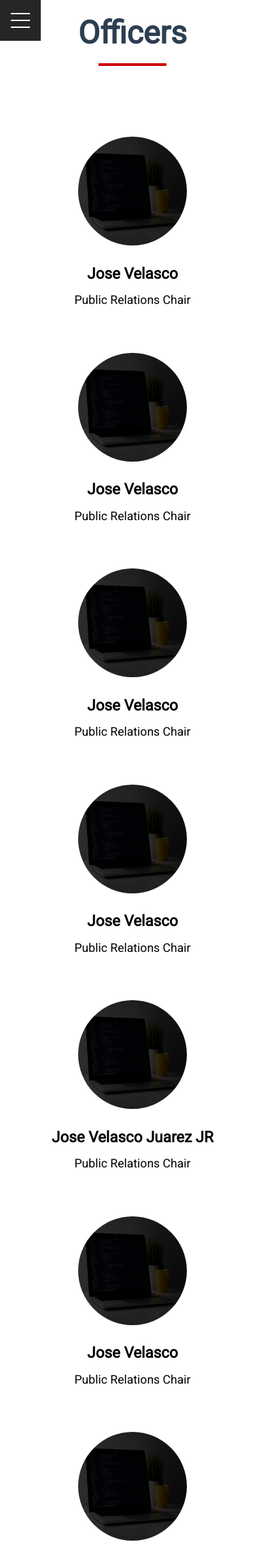
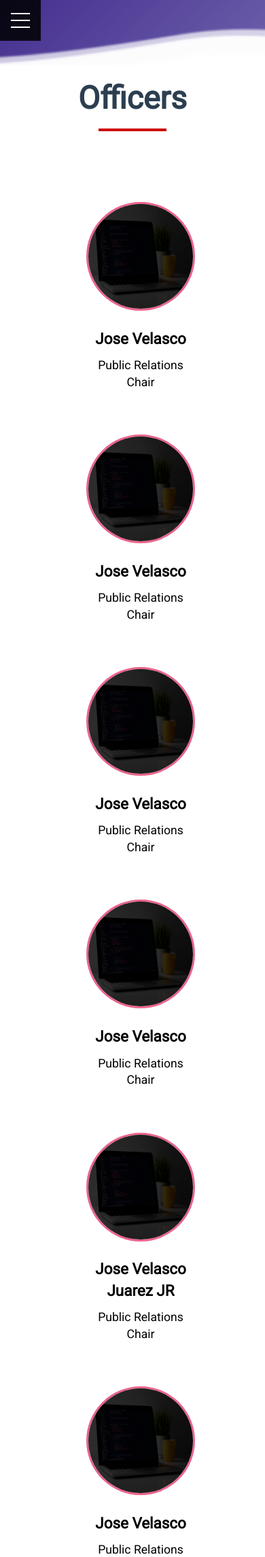
Before and after one commit to Jose-Velasco/cs-club-django, a Django app: page /meettheofficers/ in a window 390 px wide. Shown: the top 2290 px of the page at 68% size. Run offline with Django 3.2, Linux system fonts and the light colour scheme; some libraries are stand-ins or nearby versions.

Commit message:
redsignd meet the officers page
added some media queries

```diff
--- a/Projects/static/projects/css/meettheofficershtml.css
+++ b/Projects/static/projects/css/meettheofficershtml.css
@@ -1,6 +1,96 @@
+html {
+    overflow: hidden;
+}
+
 .officerHeadingContainer {
     text-align: center;
     margin-top: 1rem;
+}
+
+/* wave header design top and bottom */
+.wave-top {
+	width: 100%;
+    height: 6em;
+	background: linear-gradient(135deg, rgba(49,24,131,0.9) 0%, rgba(72,56,149,0.8) 100%);
+	background-size: cover;
+    position: relative;
+}
+
+.wave-top::before {
+    content: "";
+    position: absolute;
+    top: 2em;
+	left: 0;
+	width: 100%;
+	height: 6rem;
+	background: url("/static/projects/staticImages/wave-small.png") center no-repeat;
+	background-size: cover;
+	overflow: hidden;
+}
+
+.wave-bottom {
+	width: 100%;
+	height: 6rem;
+	background: linear-gradient(135deg, rgba(49,24,131,0.9) 0%, rgba(72,56,149,0.8) 100%);
+	background-size: cover;
+    position: relative;
+}
+
+.wave-bottom::before {
+    content: "";
+    position: absolute;
+    top: -2em;
+	left: 0;
+	width: 100%;
+	height: 6rem;
+	background: url("/static/projects/staticImages/wave-small-reversed.png") center no-repeat;
+	background-size: cover;
+	overflow: hidden;
+}
+
+@media screen and (min-width: 470px) {
+    .wave-bottom {
+        height: 10rem;
+    }
+
+    .wave-top::before {
+        height: 8.5rem;
+        background: url("/static/projects/staticImages/wave-medium.png") center no-repeat;
+        background-size: cover;
+    }
+
+    .wave-bottom::before {
+        height: 8.5rem;
+        background: url("/static/projects/staticImages/wave-medium-reversed.png") center no-repeat;
+        background-size: cover;
+    }
+
+    .wave-top {
+        height: 10rem;
+    }
+
+}
+
+@media screen and (min-width: 950px) {
+    .wave-bottom {
+        height: 18.7rem;
+    }
+
+    .wave-bottom::before {
+        height: 18.7rem;
+        background: url("/static/projects/staticImages/wave-large-reversed.png") center no-repeat;
+        background-size: cover;
+    }
+
+    .wave-top {
+        height: 18.7rem;
+    }
+
+    .wave-top::before {
+        height: 18.7rem;
+        background: url("/static/projects/staticImages/wave-large.png") center no-repeat;
+        background-size: cover;
+    }
 }
 
 .officerTitle {
@@ -41,6 +131,8 @@
     flex-flow: wrap;
     margin-left: auto;
     margin-right: auto;
+    max-width: 1300px;
+    justify-content: center;
 }
 
 @media only screen and (max-width: 700px) {
@@ -52,11 +144,11 @@
 .officer-content {
     display: flex;
     flex-direction: column;
-    padding-left: 20px;
-    padding-right: 20px;
+    padding-left: 2em;
+    padding-right: 2em;
     align-items: center;
-    margin-left: 2em;
-    margin-right: 2em;
+    margin-left: 5em;
+    margin-right: 5em;
     margin-bottom: 2em;
     margin-top: 2em;
 }
@@ -80,4 +172,5 @@
     width: 10em;
     height: 10em;
     border-radius: 50%;
+	border: 3px solid #eb648c;
 }
--- a/Projects/templates/projectsHTML/meettheofficers.html
+++ b/Projects/templates/projectsHTML/meettheofficers.html
@@ -6,6 +6,9 @@
 {% block content %}
 
 <div class="meet-the-officers-container">
+
+	<!-- this is used for the top wave -->
+	<div class="wave-top"></div>
 
 	<div class="officersHeadingSection">
 		<div class="officerHeadingContainer">
@@ -128,6 +131,8 @@
 			</div>
 		</div>
 
+	<!-- this dive is for the bottom wave -->
+	<div class="wave-bottom"></div>
 
 </div>
 
```
